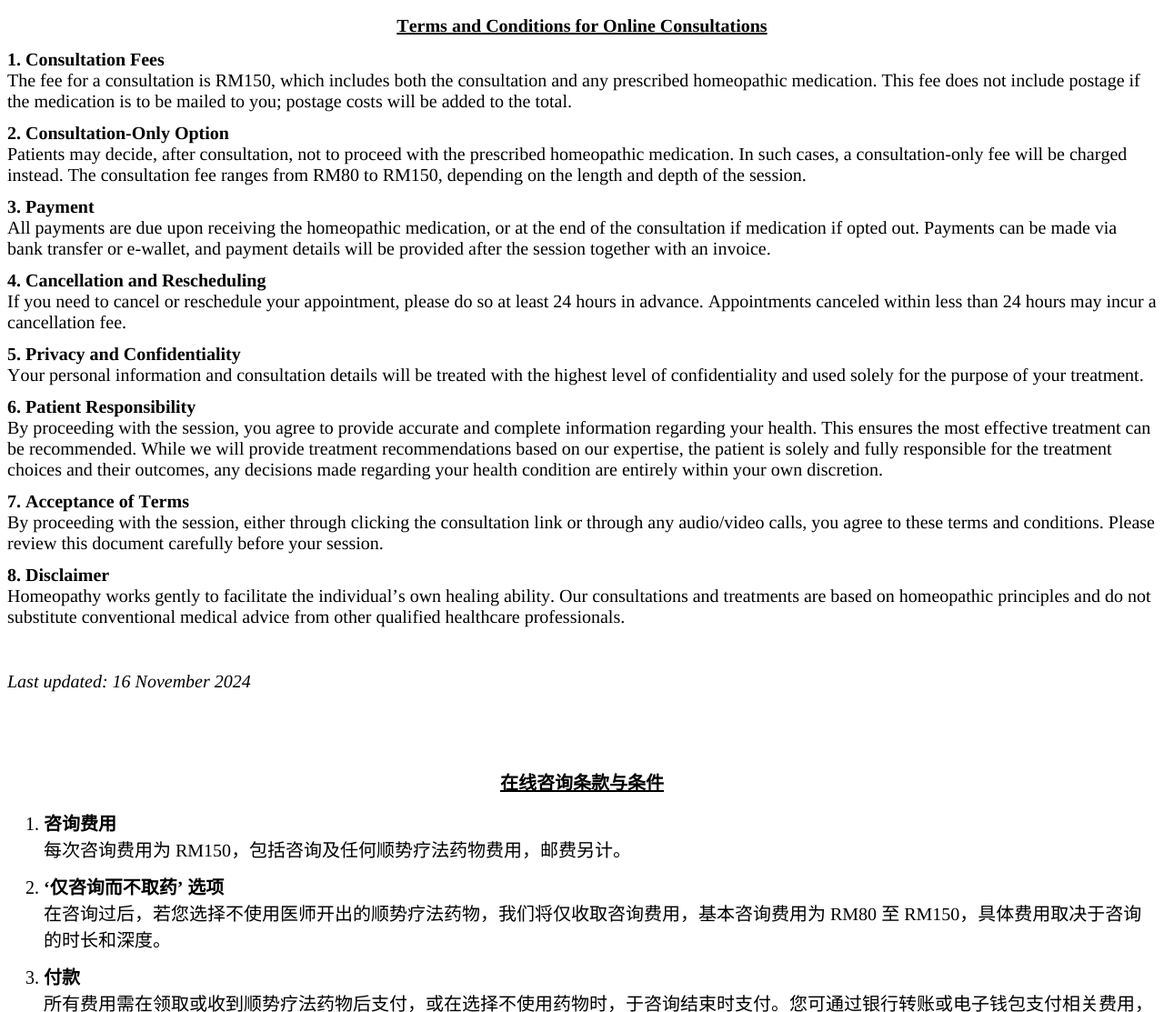
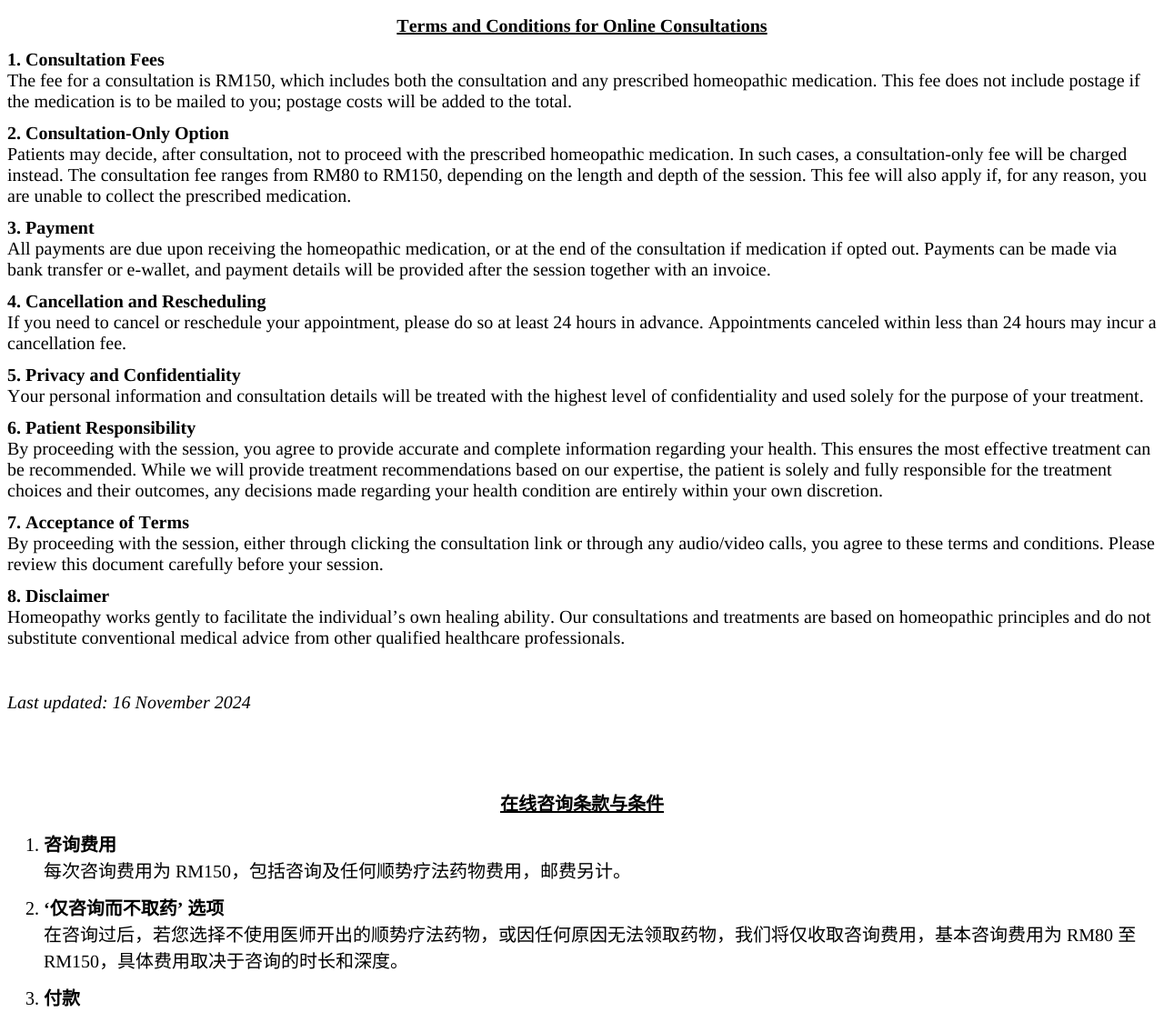
Before and after one commit to hhealthcare/tnc, a plain HTML site: page index.html in a window 1280 px wide. Shown: the part 189-1302 px from the top of the page at 91% size. Drawn offline with Linux system fonts and the light colour scheme.

Commit message:
Update index.html

```diff
--- a/index.html
+++ b/index.html
@@ -28,7 +28,7 @@
 <p class="p3"><span class="s1"><b>1. Consultation Fees</b><br>
 The fee for a consultation is RM150, which includes both the consultation and any prescribed homeopathic medication. This fee does not include postage if the medication is to be mailed to you; postage costs will be added to the total.</span></p>
 <p class="p3"><span class="s1"><b>2. Consultation-Only Option</b><br>
-Patients may decide, after consultation, not to proceed with the prescribed homeopathic medication. In such cases, a consultation-only fee will be charged instead. The consultation fee ranges from RM80 to RM150, depending on the length and depth of the session.</span></p>
+Patients may decide, after consultation, not to proceed with the prescribed homeopathic medication. In such cases, a consultation-only fee will be charged instead. The consultation fee ranges from RM80 to RM150, depending on the length and depth of the session. This fee will also apply if, for any reason, you are unable to collect the prescribed medication.</span></p>
 <p class="p3"><span class="s1"><b>3. Payment</b><br>
 All payments are due upon receiving the homeopathic medication, or at the end of the consultation if medication if opted out. Payments can be made via bank transfer or e-wallet, and payment details will be provided after the session together with an invoice.</span></p>
 <p class="p3"><span class="s1"><b>4. Cancellation and Rescheduling</b><br>
@@ -50,7 +50,7 @@ Homeopathy works gently to facilitate the individual’s own healing ability. Ou
   <li class="li6"><span class="s3"><b></b></span><span class="s1"><b>咨询费用</b></span><span class="s4"><br>
 </span><span class="s1">每次咨询费用为</span><span class="s4"> RM150</span><span class="s1">，包括咨询及任何顺势疗法药物费用，邮费另计。</span></li>
   <li class="li6"><span class="s3"><b></b></span><span class="s4"><b>‘</b></span><span class="s1"><b>仅咨询而不取药</b></span><span class="s4"><b>’ </b></span><span class="s1"><b>选项</b></span><span class="s4"><br>
-</span><span class="s1">在咨询过后，若您选择不使用医师开出的顺势疗法药物，我们将仅收取咨询费用，基本咨询费用为</span><span class="s4"> RM80 </span><span class="s1">至</span><span class="s4"> RM150</span><span class="s1">，具体费用取决于咨询的时长和深度。</span></li>
+</span><span class="s1">在咨询过后，若您选择不使用医师开出的顺势疗法药物，或因任何原因无法领取药物，我们将仅收取咨询费用，基本咨询费用为</span><span class="s4"> RM80 </span><span class="s1">至</span><span class="s4"> RM150</span><span class="s1">，具体费用取决于咨询的时长和深度。</span></li>
   <li class="li6"><span class="s3"><b></b></span><span class="s1"><b>付款</b></span><span class="s4"><br>
 </span><span class="s1">所有费用需在领取或收到顺势疗法药物后支付，或在选择不使用药物时，于咨询结束时支付。您可通过银行转账或电子钱包支付相关费用，具体付款详情将在咨询结束后随发票一并提供。</span></li>
   <li class="li6"><span class="s3"><b></b></span><span class="s1"><b>取消与改期</b></span><span class="s4"><br>
```
